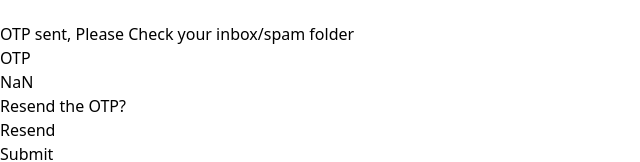
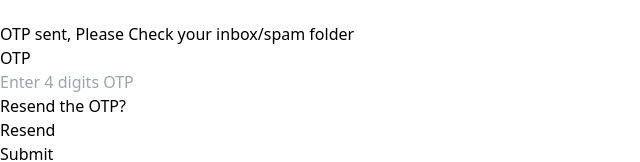
Before and after one commit to shashankvish0010/weblog, a React (Vite) app in the folder client/weblog/: page /verify in a window 1280 px wide. Shown: the part 194-356 px from the top of the page, without its empty margins (0-640 px from the left). Built offline with nearby package versions, Linux system fonts and the light colour scheme; no server answers; some icons are missing.

Commit message:
fix nan otp

```diff
--- a/client/weblog/src/pages/OTPverification.tsx
+++ b/client/weblog/src/pages/OTPverification.tsx
@@ -71,7 +71,7 @@ const OTPverification: React.FC = () => {
                         OTP
                     </div>
                     <div>
-                        <input className='px-2 h-[2.25rem] w-[65vw] md:w-[25vw] border rounded' type="text" placeholder='Enter 4 digits OTP' value={Number(otp)} onChange={(e: React.ChangeEvent<HTMLInputElement>) => setOtp(Number(e.target.value))} />
+                        <input className='px-2 h-[2.25rem] w-[65vw] md:w-[25vw] border rounded' type="number" placeholder='Enter 4 digits OTP' value={Number(otp)} onChange={(e: React.ChangeEvent<HTMLInputElement>) => setOtp(Number(e.target.value))} />
                     </div>
                     <span className='h-[0.15rem] rounded-md w-[65vw] md:w-[25vw] bg-indigo-600 text-center'></span>
                     <div className='flex flex-row flex-wrap justify-around text-base'>
```
